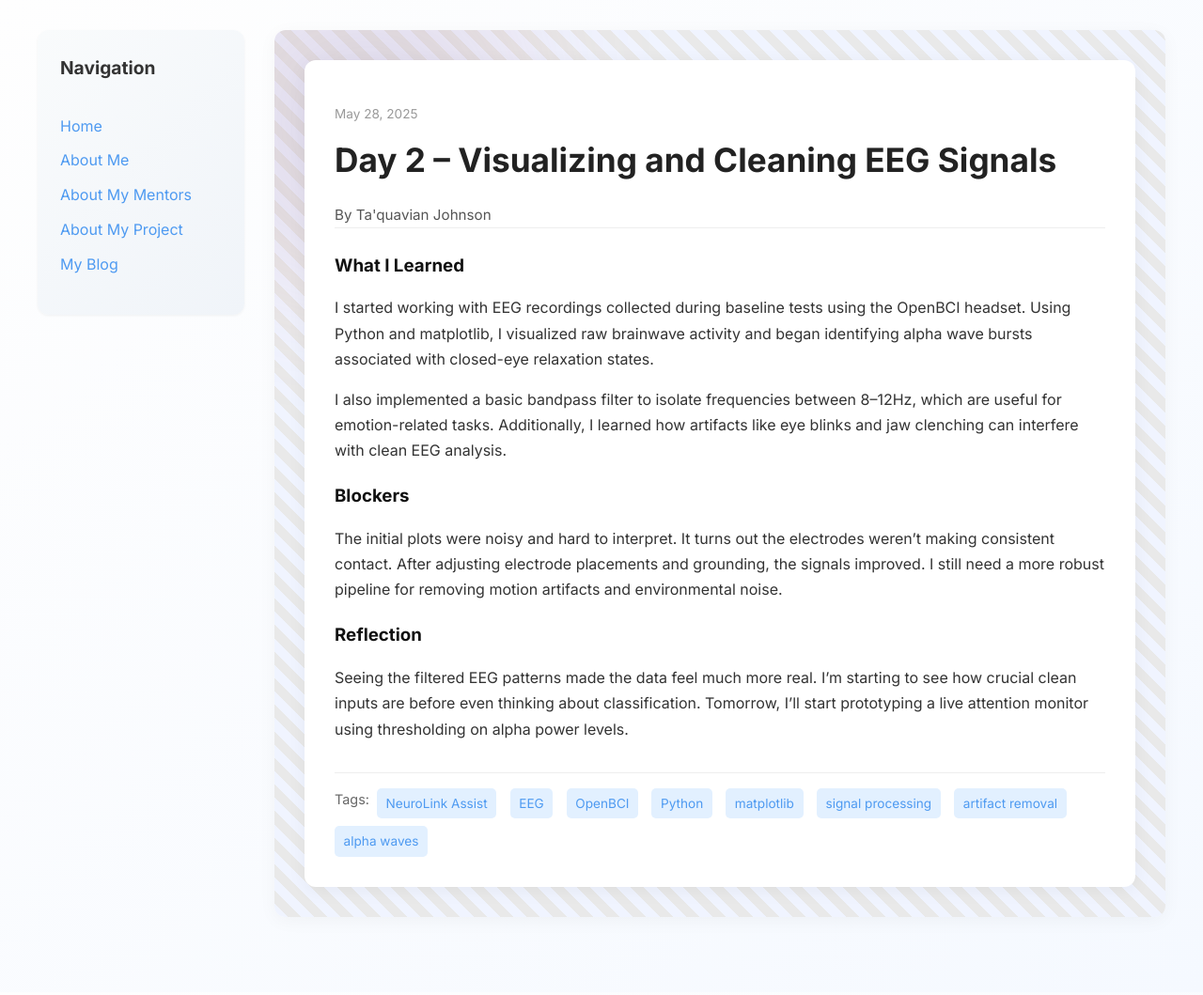
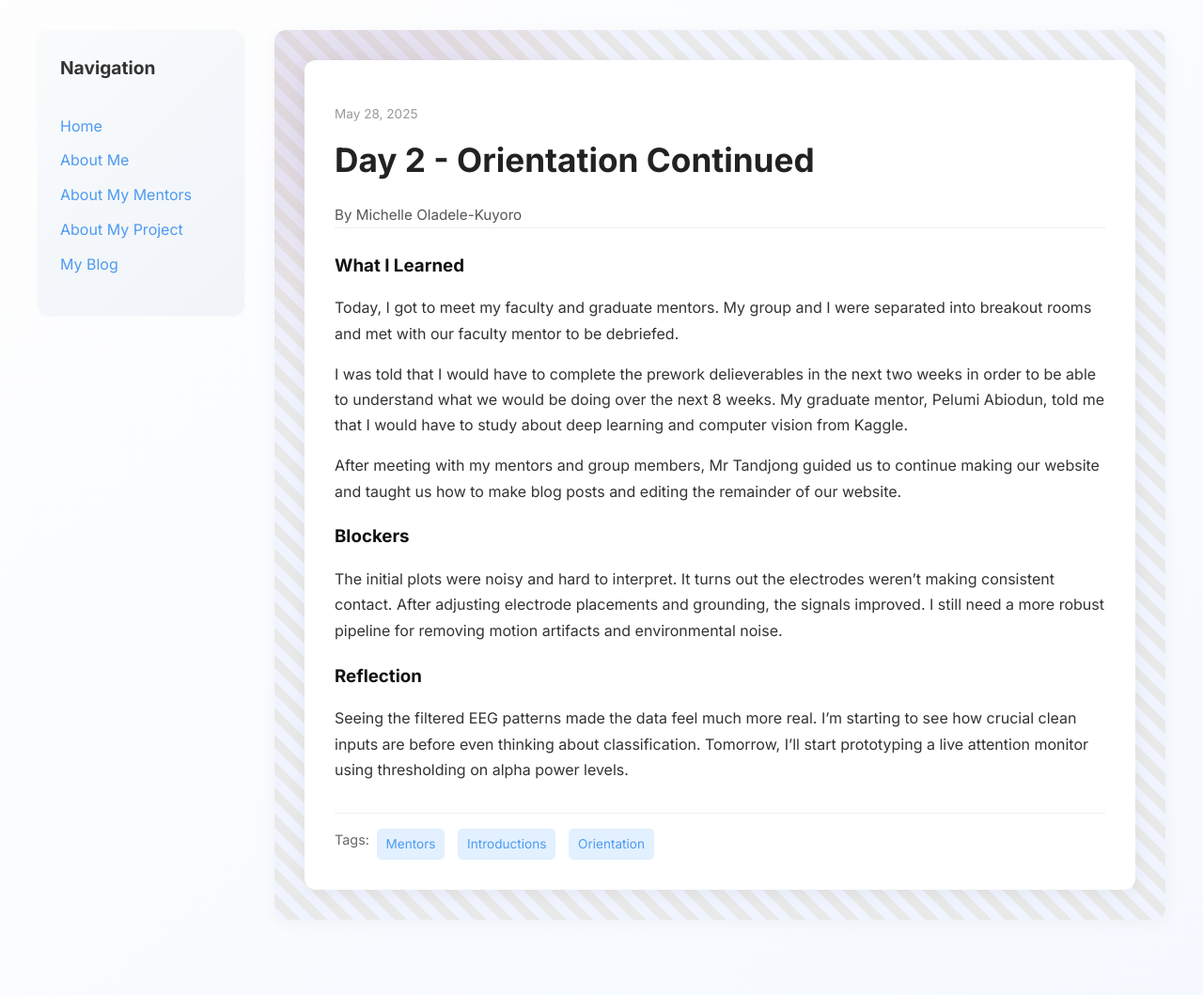
Before and after one commit to Miola585/Miola585.github.io, a Jekyll site: the page built from _posts/2025-05-28-day-2.md, in a window 1280 px wide. Shown: the whole page at 94% size. Built offline with Jekyll 4.4.1, drawn with Linux system fonts in a browser that asks for light colours.

Commit message:
Update 2025-05-28-day-2.md

```diff
--- a/_posts/2025-05-28-day-2.md
+++ b/_posts/2025-05-28-day-2.md
@@ -1,15 +1,17 @@
 ---
 layout: post
-title: "Day 2 – Visualizing and Cleaning EEG Signals"
+title: "Day 2 - Orientation Continued"
 date: 2025-05-28
-author: Ta'quavian Johnson
+author: Michelle Oladele-Kuyoro
 permalink: /day2.html
-tags: ["NeuroLink Assist", "EEG", "OpenBCI", "Python", "matplotlib", "signal processing", "artifact removal", "alpha waves"]
+tags: ["Mentors", "Introductions", "Orientation"]
 
 what_i_learned: |
-  I started working with EEG recordings collected during baseline tests using the OpenBCI headset. Using Python and matplotlib, I visualized raw brainwave activity and began identifying alpha wave bursts associated with closed-eye relaxation states.
+  Today, I got to meet my faculty and graduate mentors. My group and I were separated into breakout rooms and met with our faculty mentor to be debriefed.
 
-  I also implemented a basic bandpass filter to isolate frequencies between 8–12Hz, which are useful for emotion-related tasks. Additionally, I learned how artifacts like eye blinks and jaw clenching can interfere with clean EEG analysis.
+  I was told that I would have to complete the prework delieverables in the next two weeks in order to be able to understand what we would be doing over the next 8 weeks. My graduate mentor, Pelumi Abiodun, told me that I would have to study about deep learning and computer vision from Kaggle.
+
+  After meeting with my mentors and group members, Mr Tandjong guided us to continue making our website and taught us how to make blog posts and editing the remainder of our website.
 
 blockers: |
   The initial plots were noisy and hard to interpret. It turns out the electrodes weren’t making consistent contact. After adjusting electrode placements and grounding, the signals improved. I still need a more robust pipeline for removing motion artifacts and environmental noise.
```
